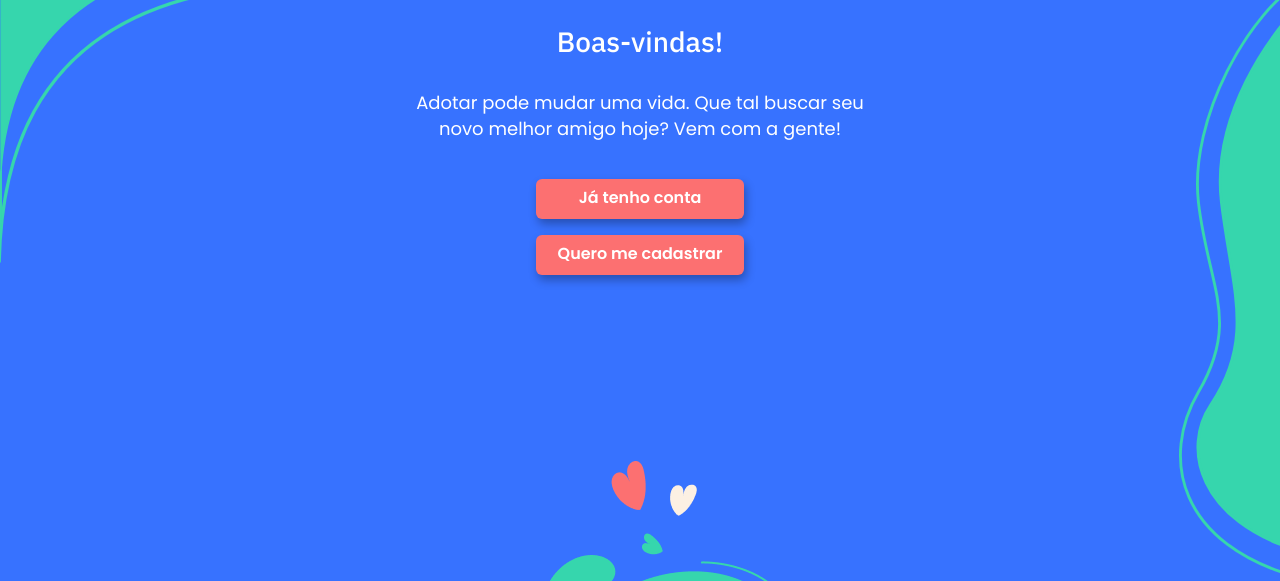
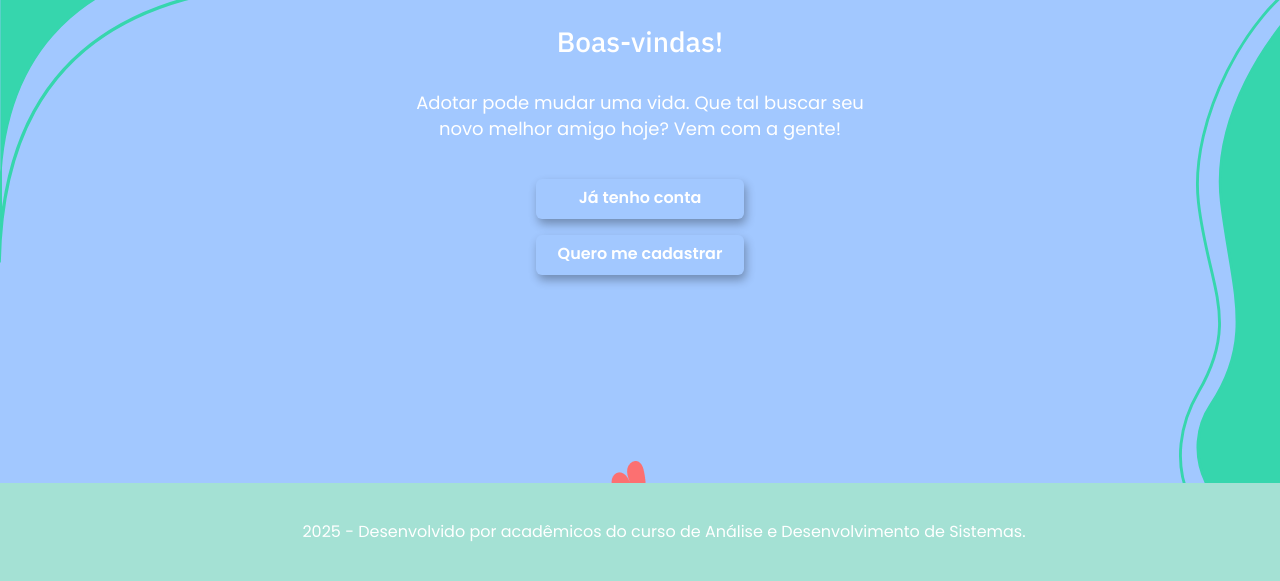
Before and after one commit to LuizFernando2018/ado, a website: page index.html in a window 1280 px wide. Shown: the part 219-800 px from the top of the page. Drawn offline with Linux system fonts and the light colour scheme.

Commit message:
alteração css

```diff
--- a/assets/css/rodape.css
+++ b/assets/css/rodape.css
@@ -2,12 +2,13 @@
     display: flex;
     align-items: center;
     justify-content: center;
-    background: var(--verde);
+    background: var(--verde); /* Verde pastel */
     color: #fff;
     font-family: var(--Poppins);
     padding: 1.5rem;
     z-index: 1;
     max-height: 100px;
-    position: absolute;
-    width: calc(100vw - 3rem);
+    position: fixed; /* Rodapé fixo */
+    bottom: 0; /* Fixa no fundo da página */
+    width: 100%; /* Ajusta a largura para 100% */
 }
--- a/assets/css/root.css
+++ b/assets/css/root.css
@@ -1,13 +1,13 @@
-:root{
-    --azul:#3772FF;
-    --verde:#36D6AD;
-    --vermelho: #FC7071;
-    --vermelho-claro: #FF9D9E;
-    --creme: #FCF0E3;
-    --cinza-escuro:#737380;
-    --cinza-medio: #BCBCBC;
-    --cinza-claro:#F7F7F7;
+:root {
+    --azul: #A2C8FF;         /* Azul pastel */
+    --verde: #A4E1D4;        /* Verde pastel */
+    --rosa: #F9B7D4;         /* Rosa pastel */
+    --vermelho-claro: #FF9D9E; /* Mantido o vermelho claro */
+    --creme: #FCF0E3;        /* Creme */
+    --cinza-escuro: #737380;  /* Cinza escuro */
+    --cinza-medio: #BCBCBC;   /* Cinza médio */
+    --cinza-claro: #F7F7F7;   /* Cinza claro */
 
-    --IBM:      'IBM Plex Sans', sans-serif;
-    --Poppins:  'Poppins', sans-serif;
+    --IBM: 'IBM Plex Sans', sans-serif;
+    --Poppins: 'Poppins', sans-serif;
 }
--- a/index.html
+++ b/index.html
@@ -4,7 +4,7 @@
     <meta charset="UTF-8">
     <meta http-equiv="X-UA-Compatible" content="IE=edge">
     <meta name="viewport" content="width=device-width, initial-scale=1.0">
-    <title>Adopet</title>
+    <title>PetLar</title>
     <link rel="stylesheet" href="./assets/css/normalize.css">
     <link rel="stylesheet" href="./assets/css/style.css">
 
@@ -47,7 +47,7 @@
     </main>
     <!-- rodape -->
     <footer class="rodape">
-        <p>2023 - Desenvolvido por Alan Abilio.</p>
+        <p>2025 - Desenvolvido por acadêmicos do curso de Análise e Desenvolvimento de Sistemas.</p>
     </footer>
 
 </body>
```
